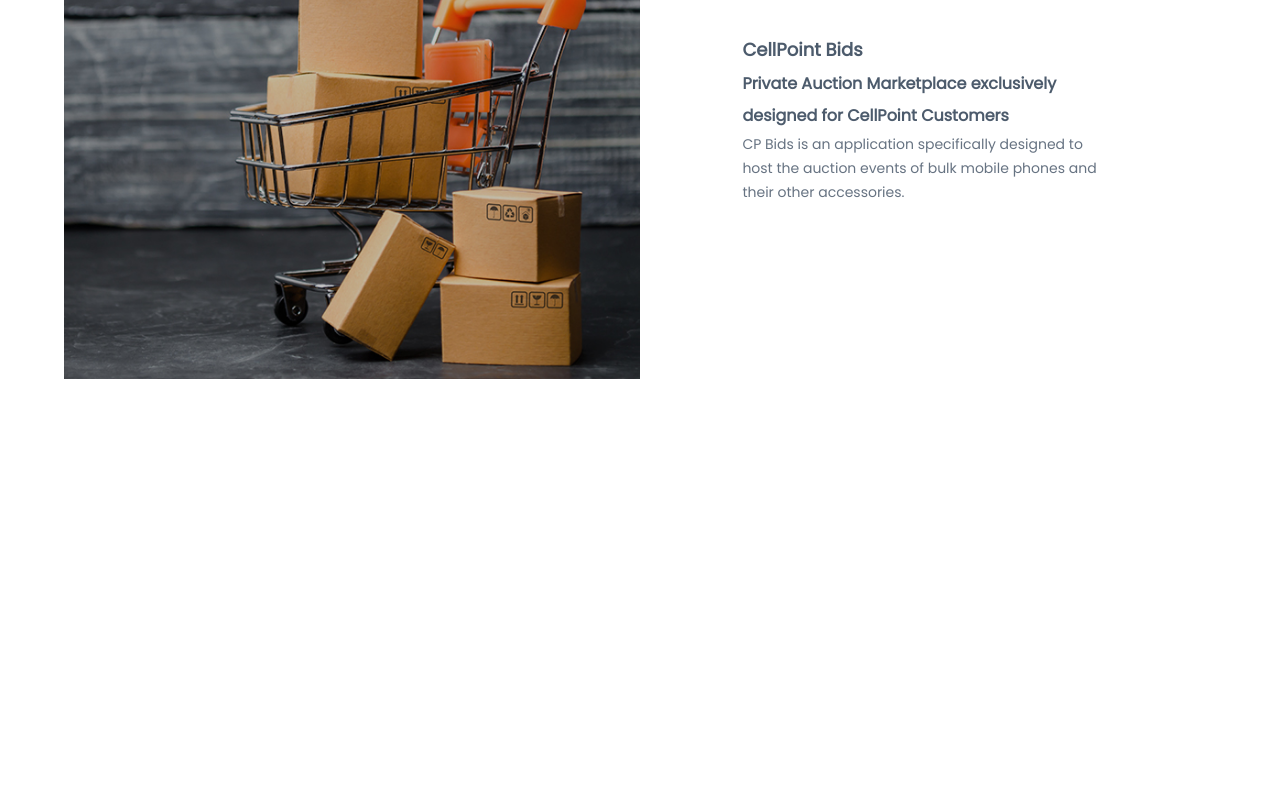
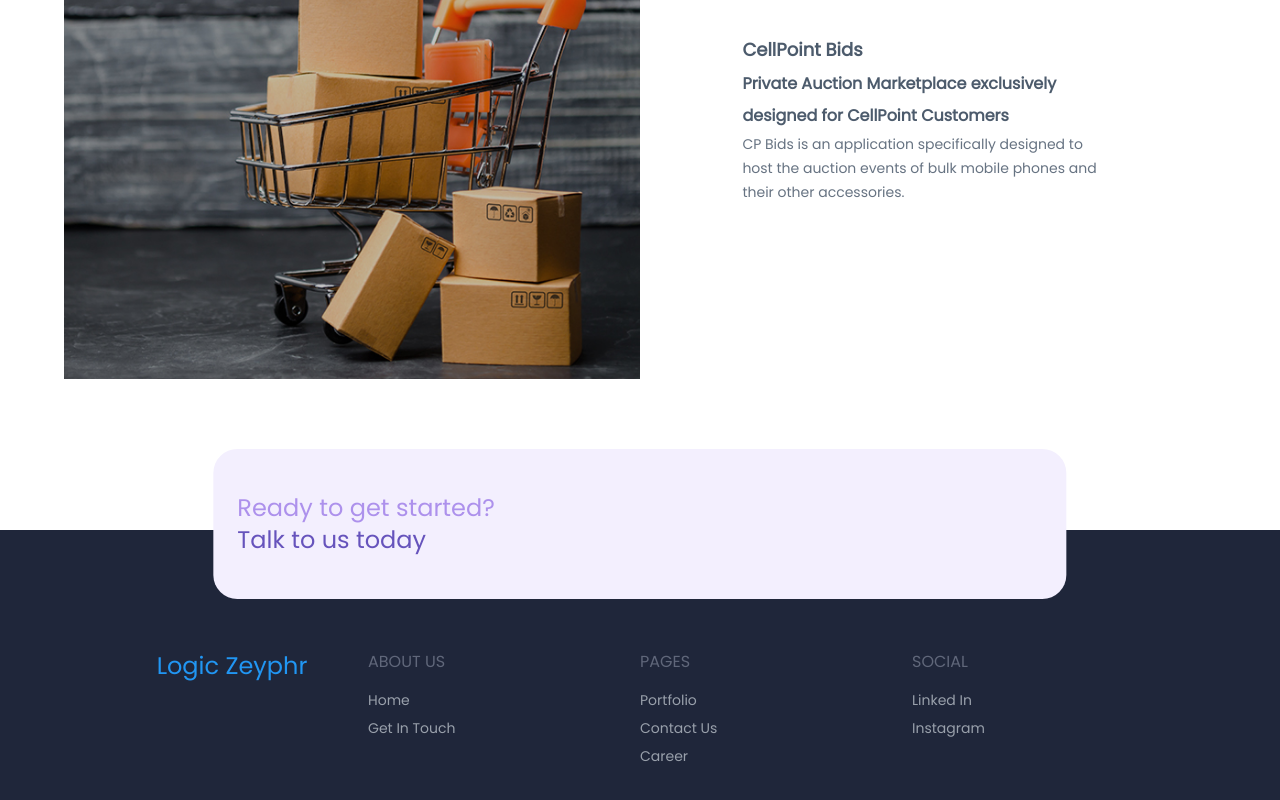
Before and after one commit to mjatin-dev/EvolutionIT, a Next.js app: page /portfolio in a window 1280 px wide. Shown: the part 1625-2425 px from the top of the page. Before the commit the page ends 2043 px from the top, so only its background shows below. Built offline with nearby package versions, Linux system fonts and the light colour scheme.

Commit message:
footer added to all pages

```diff
--- a/components/Footer/index.tsx
+++ b/components/Footer/index.tsx
@@ -23,9 +23,11 @@ const Footer: NextPage = () => {
             <p className="text-center sm:text-left mb-4 text-[#60677a] font-medium text-base uppercase">
               About Us
             </p>
+            <Link href="/" passHref>
               <p className="text-center sm:text-left text-[#99a0ab] capitalize text-sm mb-2">
                 Home
               </p>
+            </Link>
             <p className="text-center sm:text-left text-[#99a0ab] capitalize text-sm mb-2">
               Get In Touch
             </p>
@@ -37,15 +39,13 @@ const Footer: NextPage = () => {
             {headerTabs?.map((tab) => {
               const { id, tabName, href } = tab;
               return (
-                <>
-                  {href && (
+                href && (
                   <Link key={`footer-link-${id}`} href={href} passHref>
                     <p className="text-center sm:text-left text-[#99a0ab] capitalize text-sm mb-2">
                       {tabName}
                     </p>
                   </Link>
-                  )}
-                </>
+                )
               );
             })}
           </div>
--- a/pages/portfolio/index.tsx
+++ b/pages/portfolio/index.tsx
@@ -4,6 +4,7 @@ import Header from "../../components/Header";
 import styles from "./styles.module.scss";
 import portfolioBackground from "../../assets/images/portfolio-background.jpg";
 import projectData from "../../components/constants/portfolio";
+import Footer from "../../components/Footer";
 const Portfolio: NextPage = () => {
   return (
     <>
@@ -34,6 +35,7 @@ const Portfolio: NextPage = () => {
             );
           })}
       </div>
+      <Footer />
     </>
   );
 };
--- a/pages/services/[service].tsx
+++ b/pages/services/[service].tsx
@@ -7,6 +7,7 @@ import services, {
   Category,
 } from "../../components/constants/services";
 import Image from "next/image";
+import Footer from "../../components/Footer";
 
 export const getStaticPaths: GetStaticPaths = async () => {
   const paths =
@@ -92,6 +93,7 @@ const Service: NextPage<ServiceInterface> = ({
             <TechSection key={`tech-section-detail-${index}`} {...service} />
           );
         })}
+      <Footer />
     </>
   );
 };
```
Lines whose indentation alone changed are shown as unchanged.
